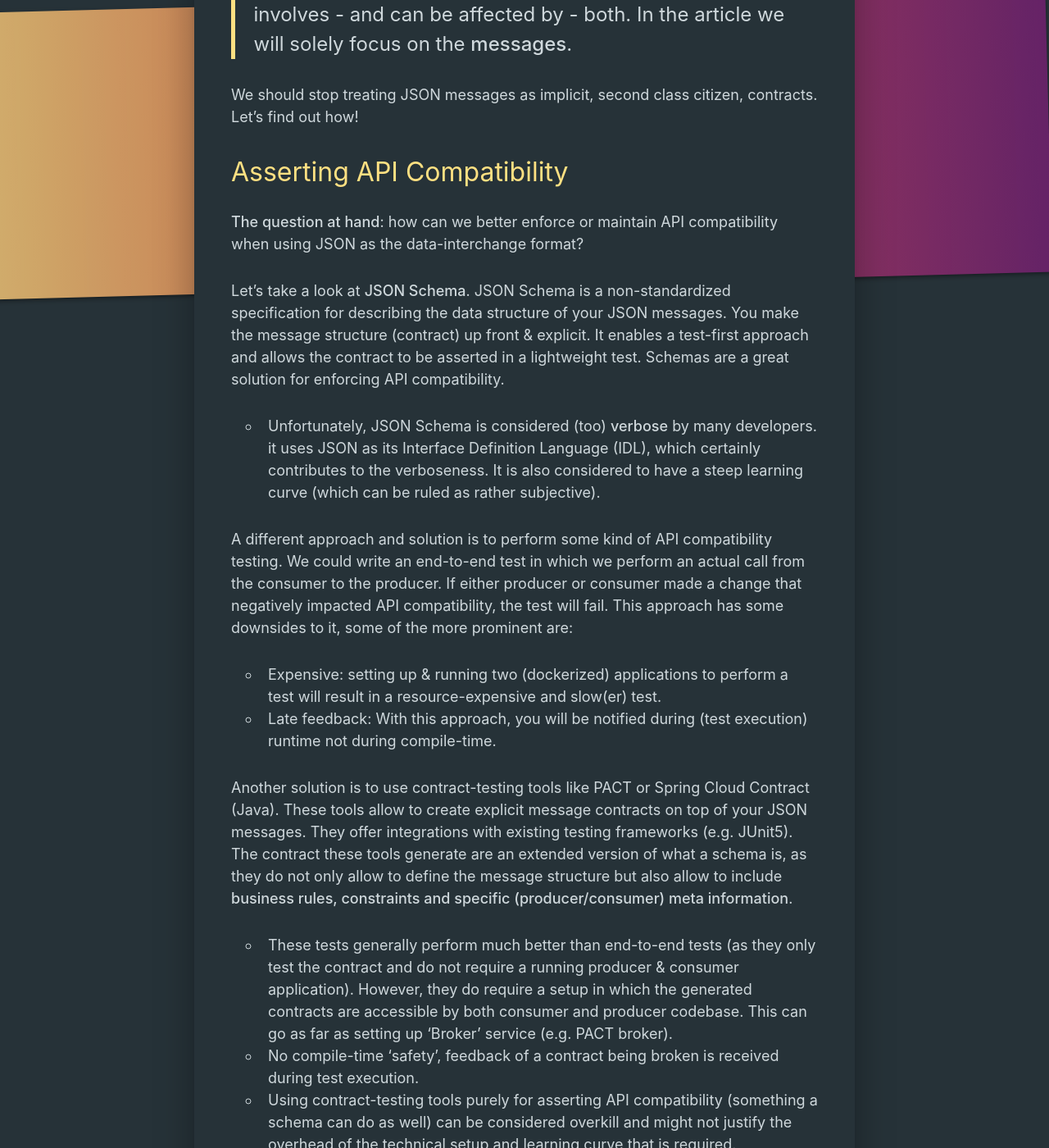
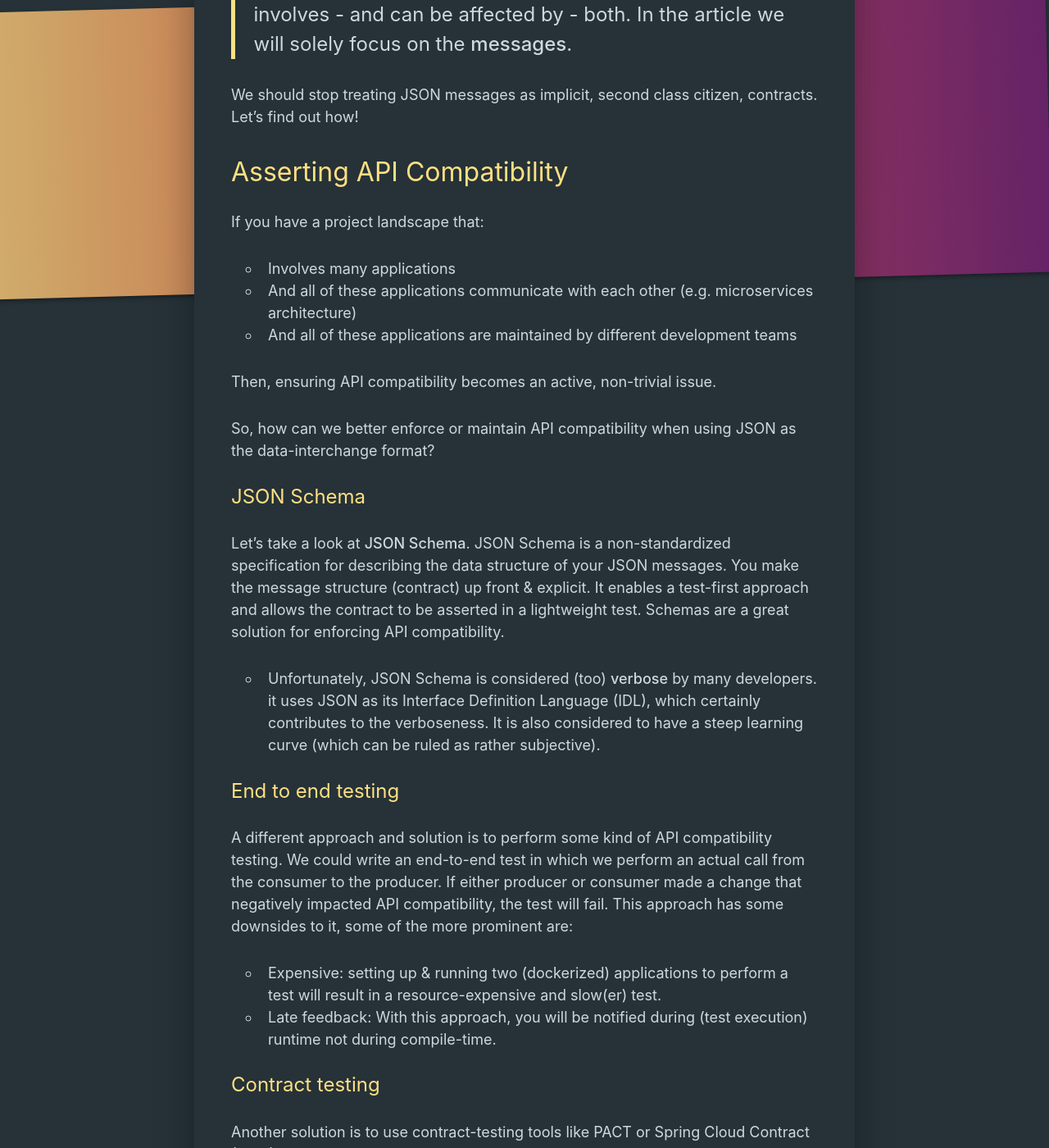
Before and after one commit to nielsdelestinne/niedel.be, a Jekyll site: the page built from _posts/2020-11-21-asserting-api-compatibility-when-using-json.markdown, in a window 1280 px wide and 1400 px high, scrolled down 1209 px. Shown: the whole window at 82% size. Built offline with Jekyll 4.4.1, drawn with Linux system fonts in a browser that asks for light colours.

Commit message:
updated 'Asserting API Compatibility' section

```diff
--- a/_posts/2020-11-21-asserting-api-compatibility-when-using-json.markdown
+++ b/_posts/2020-11-21-asserting-api-compatibility-when-using-json.markdown
@@ -29,18 +29,31 @@ We should stop treating JSON messages as implicit, second class citizen, contrac
 
 ## Asserting API Compatibility
 
-**The question at hand**: how can we better enforce or maintain API compatibility when using JSON as the data-interchange format?
+If you have a project landscape that:
+- Involves many applications
+- And all of these applications communicate with each other (e.g. microservices architecture)
+- And all of these applications are maintained by different development teams
+
+Then, ensuring API compatibility becomes an active, non-trivial issue.
+
+So, how can we better enforce or maintain API compatibility when using JSON as the data-interchange format?
+
+### JSON Schema
 
 Let's take a look at **JSON Schema**. JSON Schema is a non-standardized specification for describing the data structure of your JSON messages. You make the
 message structure (contract) up front & explicit. It enables a test-first approach and allows the contract to be asserted in a lightweight test. Schemas are a great solution for enforcing API compatibility.
 - Unfortunately, JSON Schema is considered (too) **verbose** by many developers. it uses JSON as its Interface Definition Language (IDL), which certainly contributes to the verboseness.
 It is also considered to have a steep learning curve (which can be ruled as rather subjective).
 
+### End to end testing
+
 A different approach and solution is to perform some kind of API compatibility testing. We could write an end-to-end test in which we perform
 an actual call from the consumer to the producer. If either producer or consumer made a change that negatively impacted API compatibility,
 the test will fail. This approach has some downsides to it, some of the more prominent are:
 - Expensive: setting up & running two (dockerized) applications to perform a test will result in a resource-expensive and slow(er) test.
 - Late feedback: With this approach, you will be notified during (test execution) runtime not during compile-time.
+
+### Contract testing
 
 Another solution is to use contract-testing tools like PACT or Spring Cloud Contract (Java). These tools allow to create
 explicit message contracts on top of your JSON messages. They offer integrations with existing testing frameworks (e.g. JUnit5).
```
